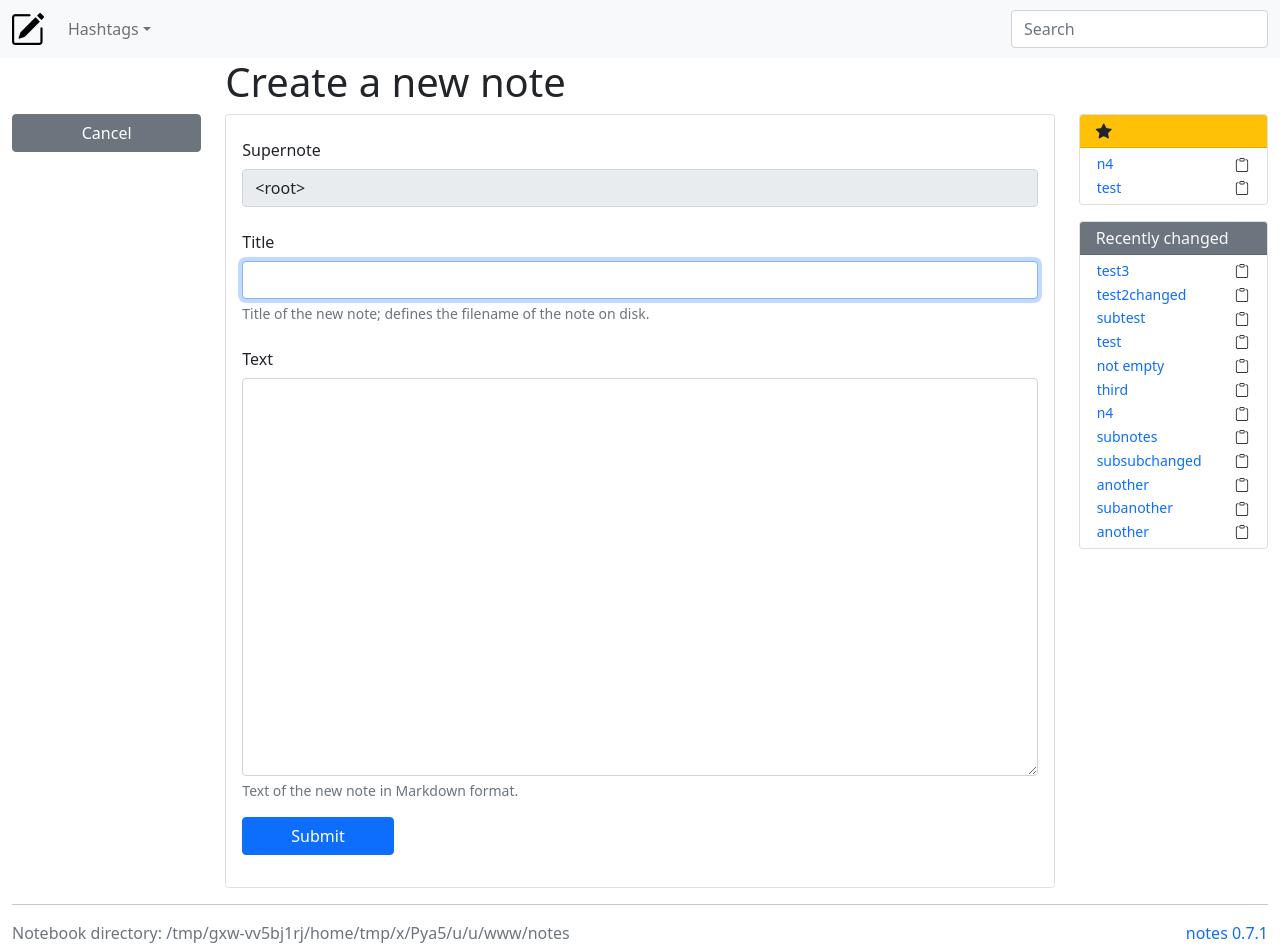
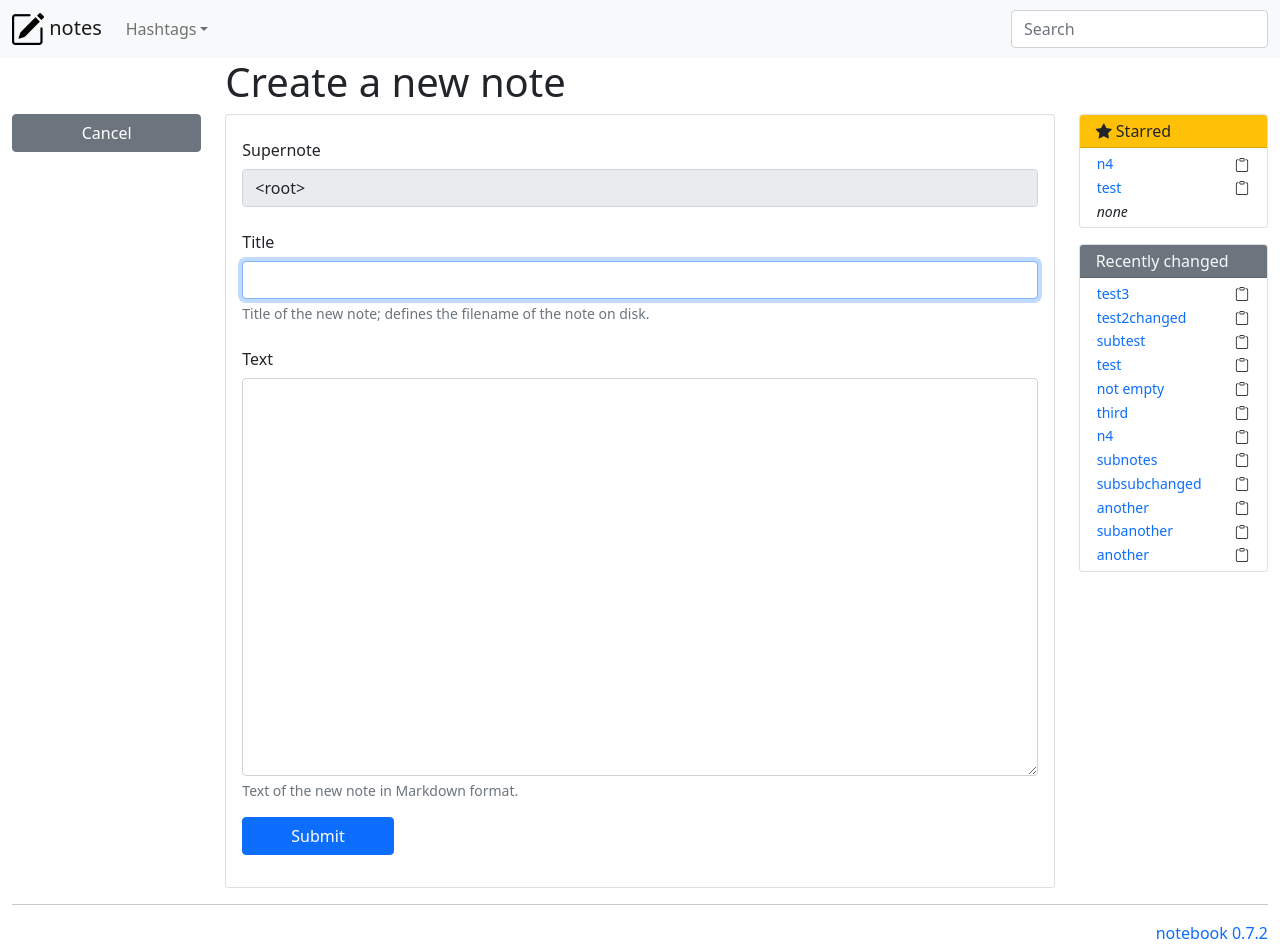
Before and after one commit to pekrau/notebook, a Flask app: page /create in a window 1280 px wide. Run offline with Flask 2, Linux system fonts and the light colour scheme; some libraries are stand-ins or nearby versions.

Commit message:
Cleaned up display, moved notebook list.

```diff
--- a/app.py
+++ b/app.py
@@ -1,6 +1,6 @@
 "Simple app for personal notebooks."
 
-__version__ = "0.7.1"
+__version__ = "0.7.2"
 
 import collections
 import json
--- a/templates/base.html
+++ b/templates/base.html
@@ -3,7 +3,7 @@
   <head>
     <meta charset="UTF-8">
     <meta name="viewport" content="width=device-width, initial-scale=1">
-    <title>{% block head_title %}notes{% endblock %}</title>
+    <title>{% block head_title %}notebook{% endblock %}</title>
     <link rel="icon" href="{{ url_for('static', filename='icon.png') }}">
     <link href="https://cdn.jsdelivr.net/npm/bootstrap@5.0.0-beta1/dist/css/bootstrap.min.css"
           rel="stylesheet"
@@ -15,10 +15,11 @@
   <body>
     <nav class="navbar navbar-expand-md navbar-light bg-light">
       <div class="container-fluid">
-        <a class="navbar-brand" href="{{ url_for('home') }}">
+        <a class="navbar-brand" href="{{ url_for('home') }}"
+           title="{{ config['NOTEBOOK_DIRPATH'] }}">
           <img src="{{ url_for('static', filename='icon.png') }}"
-	       width="32" height="32" class="d-inline-block align-top"
-	       title="notes">
+	       width="32" height="32" class="d-inline-block align-top">
+          {{ g.config['NOTEBOOK_TITLE'] }}
         </a>
         <button type="button" class="navbar-toggler"
                 data-bs-toggle="collapse" data-bs-target="#top_navbar"
@@ -59,12 +60,8 @@
 
     <div class="container-fluid">
       <div class="row">
-        <div class="col-md-2">
-          {% block action %}
-          {% endblock %}
-        </div>
-        <div class="col-md-8">
-          <h1>{% block body_title %}notes{% endblock %}</h1>
+        <div class="col-md-8 offset-md-2">
+          <h1>{% block body_title %}notebook{% endblock %}</h1>
         </div>
         <div class="col-md-2 py-1">
           {% block meta %}
@@ -121,12 +118,9 @@
 
       <hr>
       <div class="row">
-        <div class="col-md-9 text-muted">
-          Notebook directory: {{ config['NOTEBOOK_DIRPATH'] }}
-        </div>
-        <div class="col-md-3 text-end">
-          <a href="https://github.com/pekrau/notes"
-             class="text-decoration-none">notes {{ config['VERSION'] }}</a>
+        <div class="col-md-3 offset-md-9 text-end">
+          <a href="https://github.com/pekrau/notebook"
+             class="text-decoration-none">notebook {{ config['VERSION'] }}</a>
         </div>
       </div>
     </div>
--- a/templates/starred.html
+++ b/templates/starred.html
@@ -1,11 +1,12 @@
 {# Starred notes #}
+{% set starred = get_starred() %}
 <div class="card mb-3">
   <div class="card-header bg-warning py-1">
-    <span class="bi-star-fill"></span>
+    <span class="bi-star-fill"></span> Starred
   </div>
   <div class="card-body small py-1">
     <table width="100%">
-      {% for note in get_starred() %}
+      {% for note in starred %}
       <tr>
         <td class="py-0">
           <a href="{{ note.url }}" class="text-decoration-none">
@@ -20,6 +21,13 @@
         </td>
       </tr>
       {% endfor %}
+      {% if not starred %}
+      {% endif %}
+      <tr>
+        <td colspan="2">
+          <i>none</i>
+        </td>
+      </tr>
     </table>
   </div>
 </div>
```
Also changed, not shown: templates/edit.html (+4 -6 lines), templates/home.html (+20 -41 lines), templates/note.html (+2 -9 lines), templates/notebook.html (+2 -7 lines).
